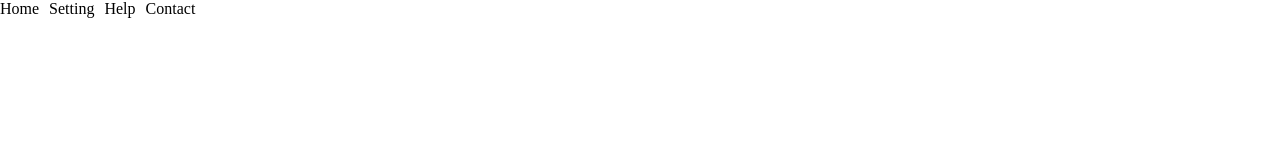
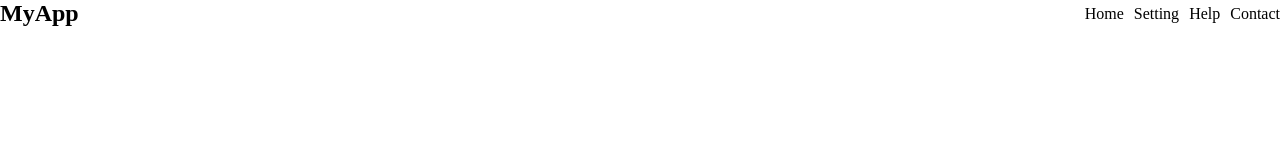
Before and after one commit to koga-akira/udemy-sample-html, a plain HTML site: page flexbox/index.html in a window 1280 px wide. Drawn offline with Linux system fonts and the light colour scheme.

Commit message:
flexboxの調整

```diff
--- a/flexbox/css/style.css
+++ b/flexbox/css/style.css
@@ -4,3 +4,13 @@
     display: flex;
     gap: 10px; /* 要素ごとの間隔 */
 }
+nav {
+    display: flex;
+    align-items: center;
+    justify-content: space-between;
+}
+
+nav h1 {
+    font-size: 1.5em;
+    font-weight: bold;
+}
--- a/flexbox/index.html
+++ b/flexbox/index.html
@@ -7,11 +7,14 @@
         <link rel="stylesheet" href="css/style.css">
     </head>
     <body>
+        <nav>
+            <h1>MyApp</h1>
             <ul class="menu">
                 <li>Home</li>
                 <li>Setting</li>
                 <li>Help</li>
                 <li>Contact</li>
             </ul>
+        </nav>
     </body>
 </html>
```
Lines whose indentation alone changed are shown as unchanged.
